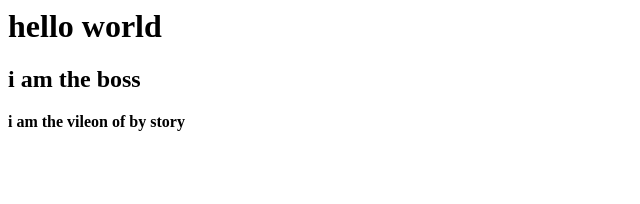
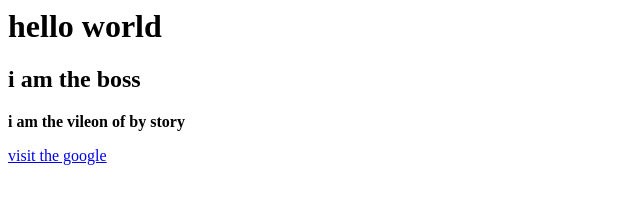
Before and after one commit to sumithjan/project-1, a plain HTML site: page index.html in a window 1280 px wide. Shown: the whole page, without its empty margins (0-640 px from the left). Drawn offline with Linux system fonts and the light colour scheme.

Commit message:
Update index.html added google link

```diff
--- a/index.html
+++ b/index.html
@@ -7,5 +7,6 @@
     <h1>hello world</h1>
     <h2>i am the boss</h2>
     <p><b>i am the <it>vileon</it> of by story</b></p>
+    <a href="www.google.com">visit the google</a>
   </body>
 </html>
```
